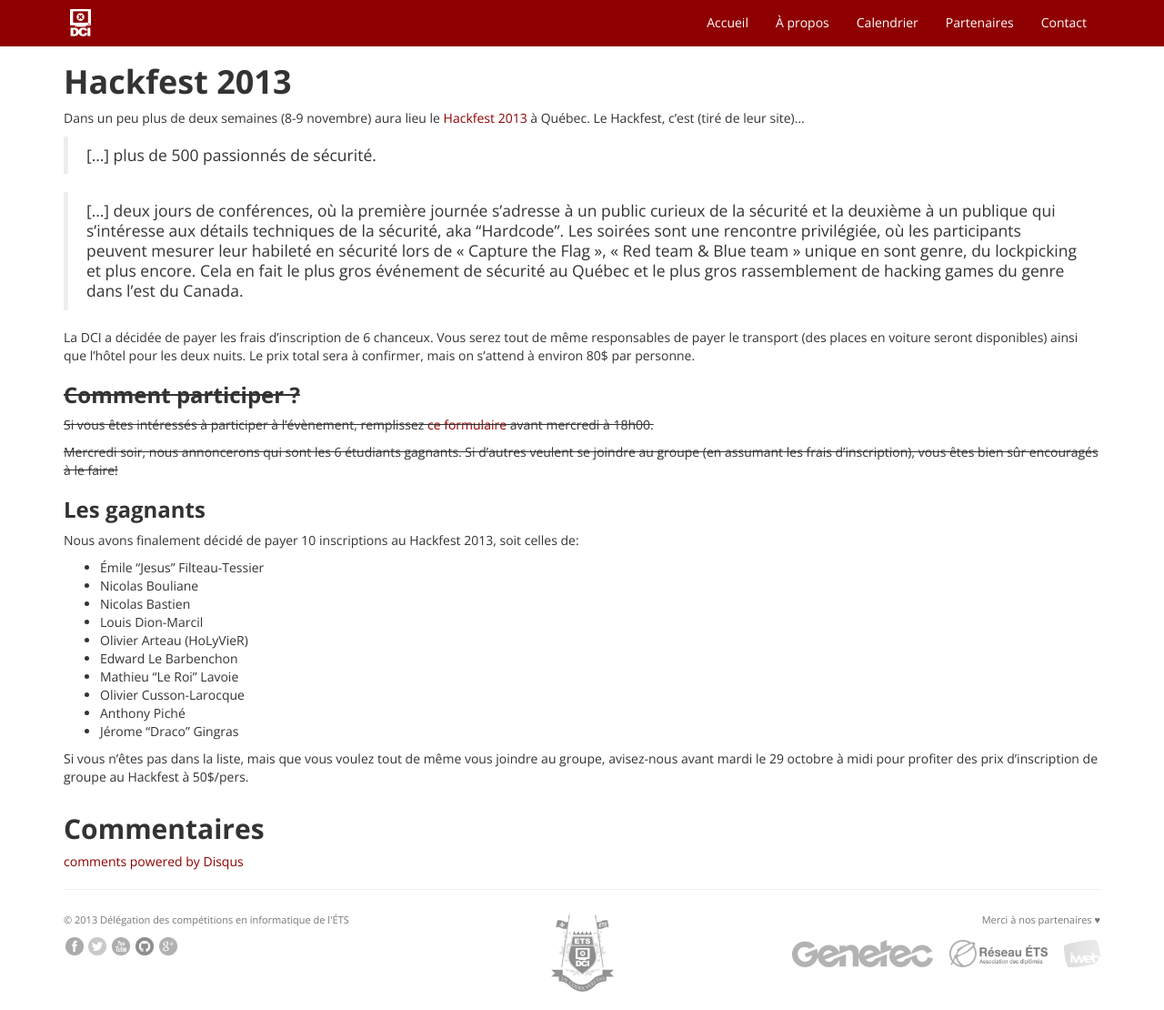
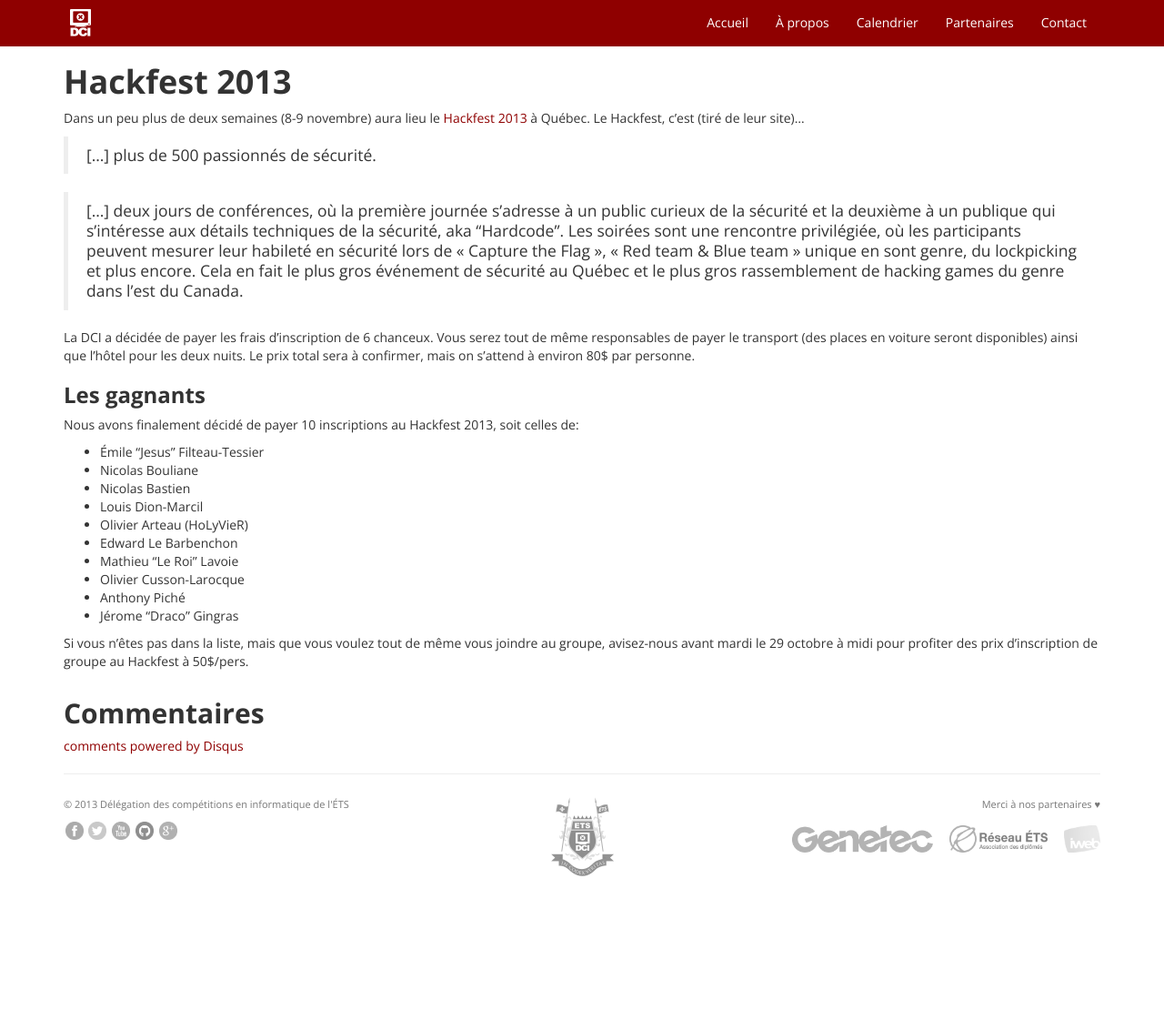
Before and after one commit to dciets/dciets.github.io, a Jekyll site: the page built from news/_posts/2013-10-22-hackfest-2013.markdown, in a window 1280 px wide and 1110 px high. Shown: the whole window at 91% size. Built offline with Jekyll 4.4.1, drawn with Linux system fonts in a browser that asks for light colours; Markdown is read by kramdown in place of the engine named in the settings; comment, search, counter and statistics services are not loaded.

Commit message:
Update 2013-10-22-hackfest-2013.markdown

```diff
--- a/news/_posts/2013-10-22-hackfest-2013.markdown
+++ b/news/_posts/2013-10-22-hackfest-2013.markdown
@@ -11,12 +11,6 @@ Dans un peu plus de deux semaines (8-9 novembre) aura lieu le [Hackfest 2013](ht
 > [...] deux jours de conférences, où la première journée s’adresse à un public curieux de la sécurité et la deuxième à un publique qui s’intéresse aux détails techniques de la sécurité, aka “Hardcode”. Les soirées sont une rencontre privilégiée, où les participants peuvent mesurer leur habileté en sécurité lors de « Capture the Flag », « Red team & Blue team » unique en sont genre, du lockpicking et plus encore. Cela en fait le plus gros événement de sécurité au Québec et le plus gros rassemblement de hacking games du genre dans l’est du Canada.
 
 La DCI a décidée de payer les frais d'inscription de 6 chanceux. Vous serez tout de même responsables de payer le transport (des places en voiture seront disponibles) ainsi que l'hôtel pour les deux nuits. Le prix total sera à confirmer, mais on s'attend à environ 80$ par personne.
-
-###~~Comment participer ?~~
-
-~~Si vous êtes intéressés à participer à l'évènement, remplissez [ce formulaire](https://docs.google.com/forms/d/14SdAt1bhv7hWfHuIx8kAQZMpk-aatoHRyDPdZdTpby0/viewform) avant mercredi à 18h00.~~
-
-~~Mercredi soir, nous annoncerons qui sont les 6 étudiants gagnants. Si d'autres veulent se joindre au groupe (en assumant les frais d'inscription), vous êtes bien sûr encouragés à le faire!~~
 
 ###Les gagnants
 Nous avons finalement décidé de payer 10 inscriptions au Hackfest 2013, soit celles de:
```
